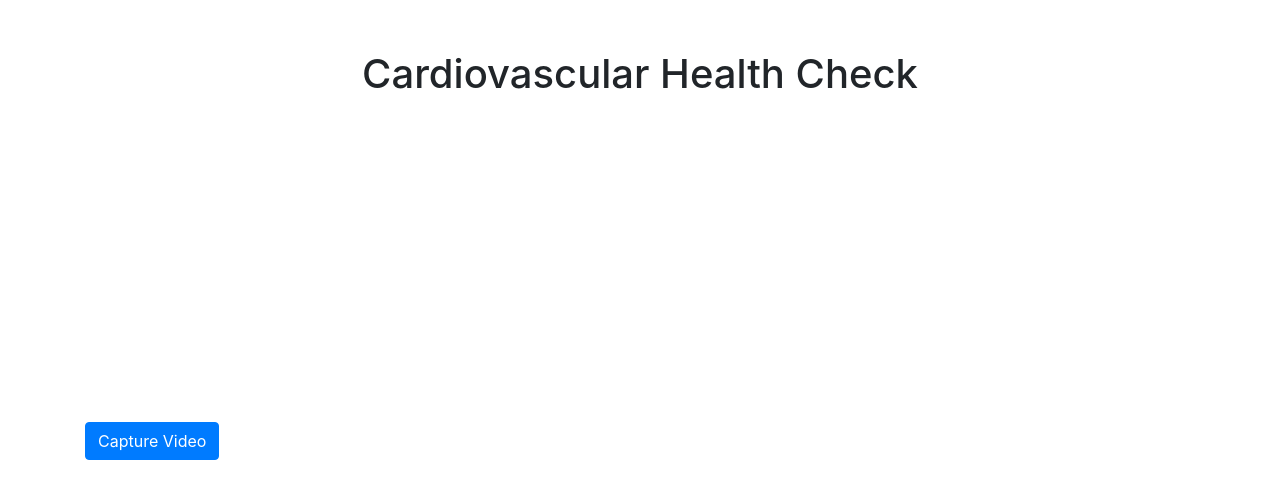
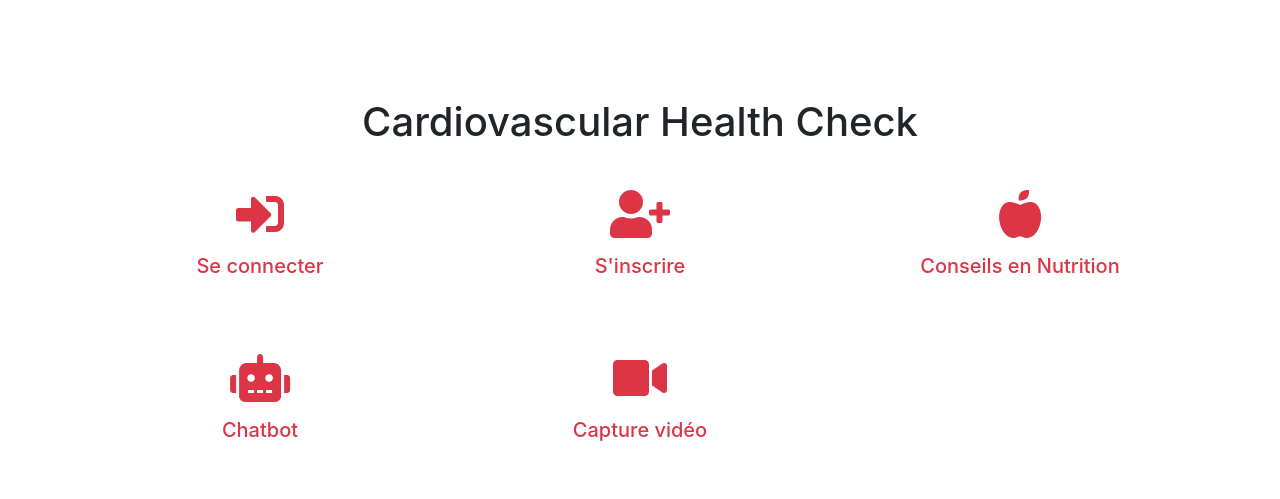
Before and after one commit to Takkino31/cardio-health-app, a Flask app: page / in a window 1280 px wide. Shown: the top 499 px of the page. Run offline with Flask 3, Linux system fonts and the light colour scheme; some libraries are stand-ins or nearby versions.

Commit message:
Redirection done

```diff
--- a/app/routes.py
+++ b/app/routes.py
@@ -1,7 +1,4 @@
-from flask import Blueprint, request, jsonify, render_template
-import cv2
-import numpy as np
-from .utils import calculate_heart_rate
+from flask import Blueprint, render_template
 
 bp = Blueprint('main', __name__)
 
@@ -9,11 +6,22 @@ bp = Blueprint('main', __name__)
 def index():
     return render_template('index.html')
 
-@bp.route('/process_video', methods=['POST'])
-def process_video():
-    file = request.files['video']
-    video_data = np.frombuffer(file.read(), np.uint8)
-    image = cv2.imdecode(video_data, cv2.IMREAD_COLOR)
+@bp.route('/login')
+def login():
+    return render_template('login.html')
 
-    heart_rate = calculate_heart_rate(image)
-    return jsonify({'heart_rate': heart_rate})
+@bp.route('/register')
+def register():
+    return render_template('register.html')
+
+@bp.route('/nutrition')
+def nutrition():
+    return render_template('nutrition.html')
+
+@bp.route('/chatbot')
+def chatbot():
+    return render_template('chatbot.html')
+
+@bp.route('/video_capture')
+def video_capture():
+    return render_template('video_capture.html')
--- a/app/static/css/styles.css
+++ b/app/static/css/styles.css
@@ -1,9 +1,20 @@
 body {
     padding-top: 50px;
 }
-#videoElement {
-    width: 100%;
-    max-width: 600px;
-    margin: auto;
-    display: block;
+
+.card {
+    border: none;
+    transition: transform 0.2s;
 }
+
+.card:hover {
+    transform: scale(1.05);
+}
+
+.card-title {
+    color: #dc3545; /* Couleur sang */
+}
+
+.text-danger {
+    color: #dc3545 !important; /* Couleur sang pour les icônes */
+}
--- a/app/templates/index.html
+++ b/app/templates/index.html
@@ -3,14 +3,58 @@
 <head>
     <title>Cardiovascular Health Check</title>
     <link rel="stylesheet" href="https://maxcdn.bootstrapcdn.com/bootstrap/4.0.0/css/bootstrap.min.css">
+    <link rel="stylesheet" href="https://cdnjs.cloudflare.com/ajax/libs/font-awesome/5.15.3/css/all.min.css">
     <link rel="stylesheet" href="{{ url_for('static', filename='css/styles.css') }}">
 </head>
 <body>
-    <div class="container">
+    <div class="container mt-5">
         <h1 class="text-center">Cardiovascular Health Check</h1>
-        <video id="videoElement" autoplay></video>
-        <button id="capture" class="btn btn-primary mt-3">Capture Video</button>
+        <div class="row mt-4">
+            <div class="col-md-4 mb-4">
+                <a href="/login" class="card text-center">
+                    <div class="card-body">
+                        <i class="fas fa-sign-in-alt fa-3x text-danger"></i>
+                        <h5 class="card-title mt-3">Se connecter</h5>
+                    </div>
+                </a>
+            </div>
+            <div class="col-md-4 mb-4">
+                <a href="/register" class="card text-center">
+                    <div class="card-body">
+                        <i class="fas fa-user-plus fa-3x text-danger"></i>
+                        <h5 class="card-title mt-3">S'inscrire</h5>
+                    </div>
+                </a>
+            </div>
+            <div class="col-md-4 mb-4">
+                <a href="/nutrition" class="card text-center">
+                    <div class="card-body">
+                        <i class="fas fa-apple-alt fa-3x text-danger"></i>
+                        <h5 class="card-title mt-3">Conseils en Nutrition</h5>
+                    </div>
+                </a>
+            </div>
+            <div class="col-md-4 mb-4">
+                <a href="/chatbot" class="card text-center">
+                    <div class="card-body">
+                        <i class="fas fa-robot fa-3x text-danger"></i>
+                        <h5 class="card-title mt-3">Chatbot</h5>
+                    </div>
+                </a>
+            </div>
+            <div class="col-md-4 mb-4">
+                <a href="/video_capture" class="card text-center">
+                    <div class="card-body">
+                        <i class="fas fa-video fa-3x text-danger"></i>
+                        <h5 class="card-title mt-3">Capture vidéo</h5>
+                    </div>
+                </a>
+            </div>
+        </div>
     </div>
+    <script src="https://code.jquery.com/jquery-3.5.1.slim.min.js"></script>
+    <script src="https://cdn.jsdelivr.net/npm/@popperjs/core@2.9.2/dist/umd/popper.min.js"></script>
+    <script src="https://maxcdn.bootstrapcdn.com/bootstrap/4.0.0/js/bootstrap.min.js"></script>
     <script src="{{ url_for('static', filename='js/script.js') }}"></script>
 </body>
 </html>
```
Also changed, not shown: app/static/css/chatbot.css (added), app/static/css/login.css (added), app/static/css/nutrition.css (added), app/static/css/register.css (added), app/static/css/video_capture.css (added), app/static/js/chatbot.js (added), app/static/js/login.js (added), app/static/js/nutrition.js (added), app/static/js/register.js (added), app/static/js/video_capture.js (added), app/templates/chatbot.html (added), app/templates/login.html (added), app/templates/nutrition.html (added), app/templates/register.html (added), 1 more files.
